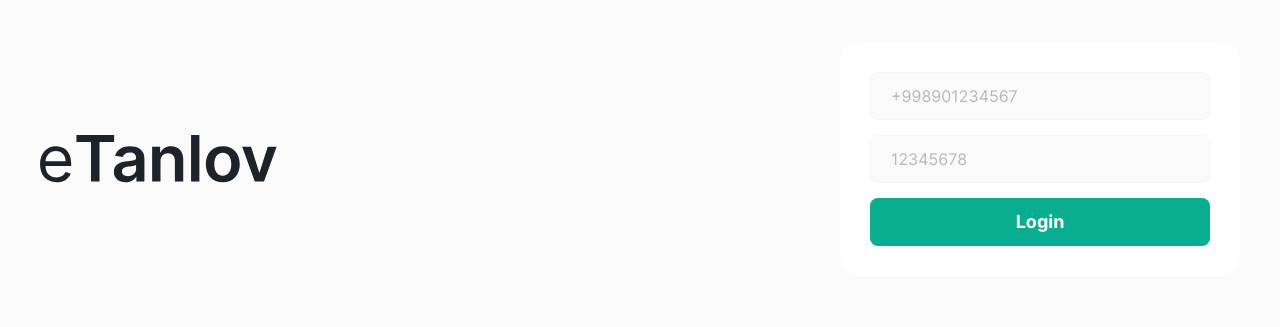
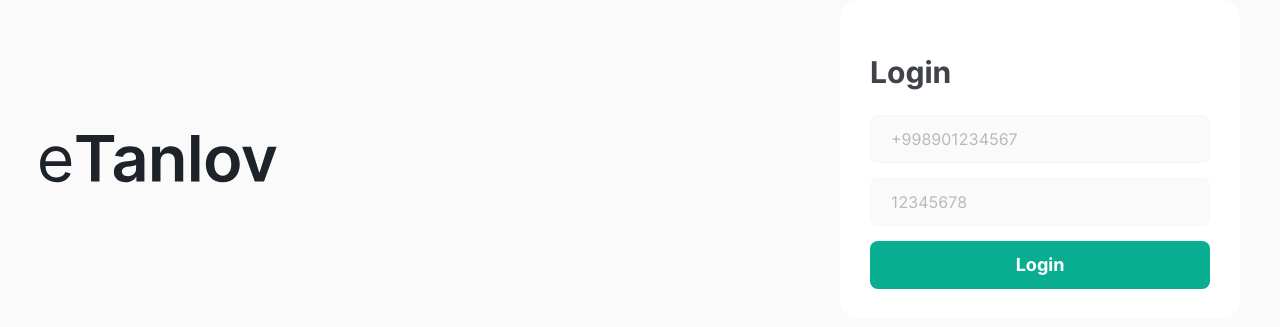
Before and after one commit to aibrohim/etanlov, a React (Create React App) app: page /login in a window 1280 px wide. Shown: the part 241-568 px from the top of the page. Built offline with nearby package versions, Linux system fonts and the light colour scheme.

Commit message:
added some styles

```diff
--- a/src/assets/scss/blocks/_auth.scss
+++ b/src/assets/scss/blocks/_auth.scss
@@ -15,10 +15,12 @@
   width: 400px;
   padding: 30px;
   border-radius: 20px;
+  box-shadow: 0px 4px 4px rgba(0, 0, 0, 0.04%);
 }
 
 .auth__title {
   font-size: 30px;
+  color: rgba(#1E2229, 0.85);
 }
 
 .auth__field {
--- a/src/screens/Login/Login.js
+++ b/src/screens/Login/Login.js
@@ -44,7 +44,7 @@
       <div className="auth container">
         <img className="auth__logo" src={Logo} alt="" />
         <div className="auth__content">
-          <h1 className="auth__title visually-hidden">Login</h1>
+          <h1 className="auth__title">Login</h1>
           <form onSubmit={handleFormSubmit} action="#" method="post">
             <input placeholder="+998901234567" className="auth__field field" value={phoneNumber} onChange={evt => setPhoneNumber(evt.target.value)} type="text" />
             <input placeholder="12345678" className="auth__field field" value={password} onChange={evt => setPassword(evt.target.value)} type="password" />
```
